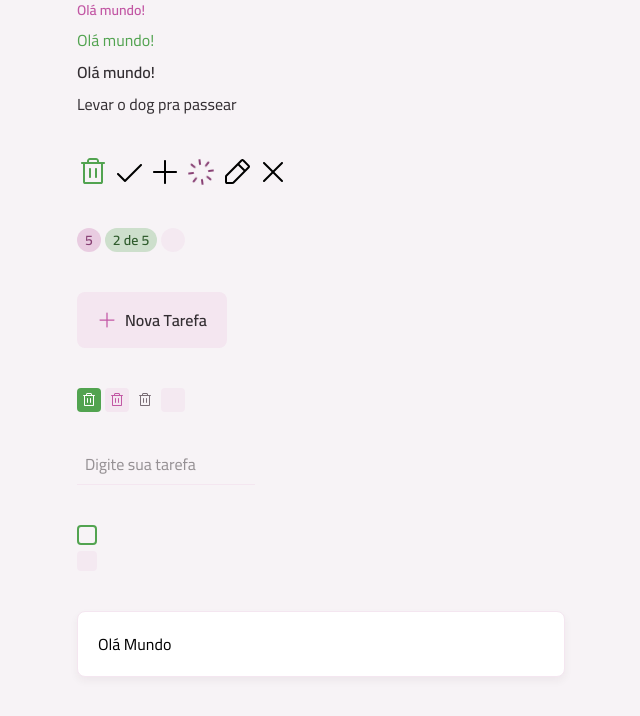
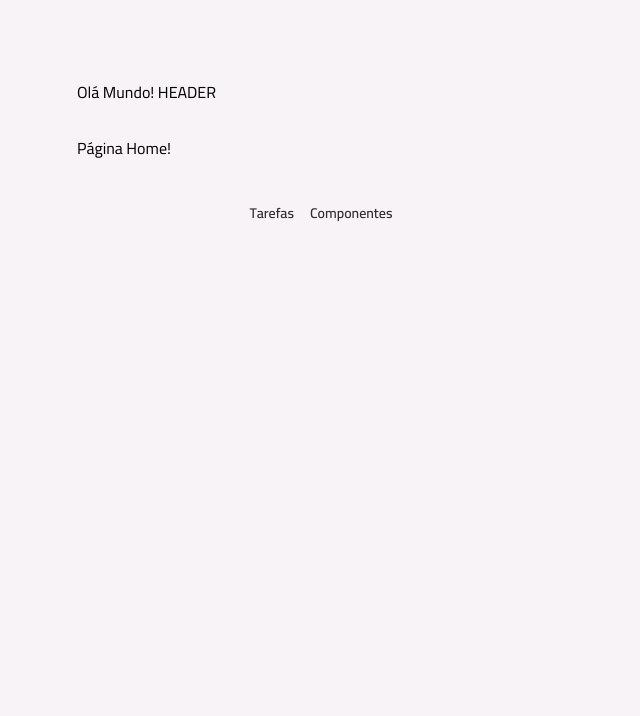
Before and after one commit to barricca/todo, a React (Vite) app: page / in a window 1280 px wide. Shown: the top 716 px of the page, without its empty margins (319-959 px from the left). Built offline with nearby package versions, Linux system fonts and the light colour scheme.

Commit message:
Montando layout - Roteando página de componentes

```diff
--- a/package.json
+++ b/package.json
@@ -14,6 +14,7 @@
 		"class-variance-authority": "^0.7.1",
 		"react": "^19.1.0",
 		"react-dom": "^19.1.0",
+		"react-router": "^7.7.0",
 		"tailwindcss": "^4.1.11"
 	},
 	"devDependencies": {
--- a/src/App.tsx
+++ b/src/App.tsx
@@ -1,79 +1,17 @@
-import CheckIcon from "./assets/icons/check.svg?react";
-import PencilIcon from "./assets/icons/pencil.svg?react";
-import PlusIcon from "./assets/icons/plus.svg?react";
-import SpinnerIcon from "./assets/icons/spinner.svg?react";
-import TrashIcon from "./assets/icons/trash.svg?react";
-import XIcon from "./assets/icons/x.svg?react";
-
-import { Badge } from "./components/Badge";
-import { Button } from "./components/Button";
-import { ButtonIcon } from "./components/ButtonIcon";
-import { Card } from "./components/Card";
-import { Container } from "./components/Container";
-import { Icon } from "./components/Icon";
-import { InputCheckbox } from "./components/InputCheckbox";
-import { InputText } from "./components/InputText";
-import { Skeleton } from "./components/Skeleton";
-import { Text } from "./components/Text";
+import { BrowserRouter, Route, Routes } from "react-router";
+import { LayoutMain } from "./pages/LayoutMain";
+import { PageComponents } from "./pages/PageComponents";
+import { PageHome } from "./pages/PageHome";
 
 export function App() {
 	return (
-		<Container>
-			<div className="grid gap-10">
-				<div className="flex flex-col gap-2">
-					<Text variant="body-sm-bold" className="text-pink-base">
-						Olá mundo!
-					</Text>
-					<Text className="text-green-base">Olá mundo!</Text>
-					<Text variant="body-md-bold">Olá mundo!</Text>
-					<Text>Levar o dog pra passear</Text>
-				</div>
-
-				<div className="flex gap-1">
-					<Icon svg={TrashIcon} className="fill-green-base" />
-					<Icon svg={CheckIcon} />
-					<Icon svg={PlusIcon} />
-					<Icon svg={SpinnerIcon} animate className="fill-pink-dark" />
-					<Icon svg={PencilIcon} />
-					<Icon svg={XIcon} />
-				</div>
-
-				<div className="flex gap-1">
-					<Badge variant="secondary">5</Badge>
-					<Badge variant="primary">2 de 5</Badge>
-					<Badge loading />
-				</div>
-
-				<div>
-					<Button icon={PlusIcon}>Nova Tarefa</Button>
-				</div>
-
-				<div className="flex gap-1">
-					<ButtonIcon icon={TrashIcon} variant="primary" />
-					<ButtonIcon icon={TrashIcon} variant="secondary" />
-					<ButtonIcon icon={TrashIcon} variant="tertiary" />
-					<ButtonIcon icon={TrashIcon} loading />
-				</div>
-
-				<div>
-					<InputText placeholder="Digite sua tarefa" />
-				</div>
-
-				<div>
-					<InputCheckbox />
-					<InputCheckbox loading />
-				</div>
-
-				<div>
-					<Card size="md">Olá Mundo</Card>
-				</div>
-
-				<div className="space-y2">
-					<Skeleton className="h-6" />
-					<Skeleton className="h-6" />
-					<Skeleton className="w-96 h-6" />
-				</div>
-			</div>
-		</Container>
+		<BrowserRouter>
+			<Routes>
+				<Route element={<LayoutMain />}>
+					<Route index element={<PageHome />} />
+					<Route path="/components" element={<PageComponents />} />
+				</Route>
+			</Routes>
+		</BrowserRouter>
 	);
 }
--- /dev/null
+++ b/src/pages/LayoutMain.tsx
@@ -0,0 +1,32 @@
+import { NavLink, Outlet } from "react-router";
+import { Container } from "../components/Container";
+import { Text } from "../components/Text";
+
+export function LayoutMain() {
+	return (
+		<>
+			<Container as="header" className="mt-3 md:mt-20">
+				Olá Mundo! HEADER
+			</Container>
+
+			<main className="mt-4 md:mt-8">
+				<Outlet />
+			</main>
+
+			<footer className="my-5 md:my-10">
+				<nav className="flex items-center justify-center gap-4">
+					<NavLink to="/">
+						<Text variant="body-sm-bold" className="text-gray-300">
+							Tarefas
+						</Text>
+					</NavLink>
+					<NavLink to="/components">
+						<Text variant="body-sm-bold" className="text-gray-300">
+							Componentes
+						</Text>
+					</NavLink>
+				</nav>
+			</footer>
+		</>
+	);
+}
--- /dev/null
+++ b/src/pages/PageComponents.tsx
@@ -0,0 +1,79 @@
+import CheckIcon from "../assets/icons/check.svg?react";
+import PencilIcon from "../assets/icons/pencil.svg?react";
+import PlusIcon from "../assets/icons/plus.svg?react";
+import SpinnerIcon from "../assets/icons/spinner.svg?react";
+import TrashIcon from "../assets/icons/trash.svg?react";
+import XIcon from "../assets/icons/x.svg?react";
+
+import { Badge } from "../components/Badge";
+import { Button } from "../components/Button";
+import { ButtonIcon } from "../components/ButtonIcon";
+import { Card } from "../components/Card";
+import { Container } from "../components/Container";
+import { Icon } from "../components/Icon";
+import { InputCheckbox } from "../components/InputCheckbox";
+import { InputText } from "../components/InputText";
+import { Skeleton } from "../components/Skeleton";
+import { Text } from "../components/Text";
+
+export function PageComponents() {
+	return (
+		<Container>
+			<div className="grid gap-10">
+				<div className="flex flex-col gap-2">
+					<Text variant="body-sm-bold" className="text-pink-base">
+						Olá mundo!
+					</Text>
+					<Text className="text-green-base">Olá mundo!</Text>
+					<Text variant="body-md-bold">Olá mundo!</Text>
+					<Text>Levar o dog pra passear</Text>
+				</div>
+
+				<div className="flex gap-1">
+					<Icon svg={TrashIcon} className="fill-green-base" />
+					<Icon svg={CheckIcon} />
+					<Icon svg={PlusIcon} />
+					<Icon svg={SpinnerIcon} animate className="fill-pink-dark" />
+					<Icon svg={PencilIcon} />
+					<Icon svg={XIcon} />
+				</div>
+
+				<div className="flex gap-1">
+					<Badge variant="secondary">5</Badge>
+					<Badge variant="primary">2 de 5</Badge>
+					<Badge loading />
+				</div>
+
+				<div>
+					<Button icon={PlusIcon}>Nova Tarefa</Button>
+				</div>
+
+				<div className="flex gap-1">
+					<ButtonIcon icon={TrashIcon} variant="primary" />
+					<ButtonIcon icon={TrashIcon} variant="secondary" />
+					<ButtonIcon icon={TrashIcon} variant="tertiary" />
+					<ButtonIcon icon={TrashIcon} loading />
+				</div>
+
+				<div>
+					<InputText placeholder="Digite sua tarefa" />
+				</div>
+
+				<div>
+					<InputCheckbox />
+					<InputCheckbox loading />
+				</div>
+
+				<div>
+					<Card size="md">Olá Mundo</Card>
+				</div>
+
+				<div className="space-y2">
+					<Skeleton className="h-6" />
+					<Skeleton className="h-6" />
+					<Skeleton className="w-96 h-6" />
+				</div>
+			</div>
+		</Container>
+	);
+}
--- /dev/null
+++ b/src/pages/PageHome.tsx
@@ -0,0 +1,5 @@
+import { Container } from "../components/Container";
+
+export function PageHome() {
+	return <Container>Página Home!</Container>;
+}
```
Also changed, not shown: 1 other file (tests, documents, lock files or other folders).
